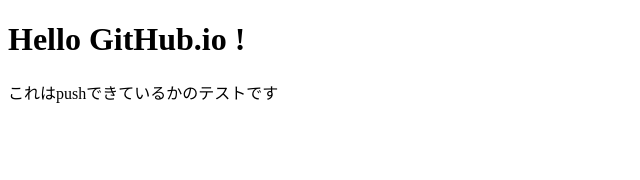
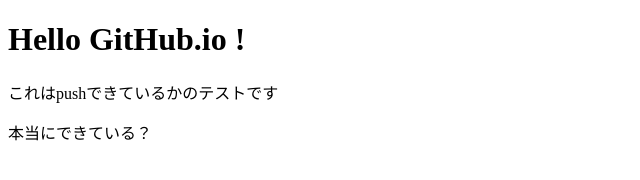
Before and after one commit to mico3531/friendly-carnival, a plain HTML site: page index.html in a window 1280 px wide. Shown: the whole page, without its empty margins (0-640 px from the left). Drawn offline with Linux system fonts and the light colour scheme.

Commit message:
This is a test

```diff
--- a/index.html
+++ b/index.html
@@ -9,5 +9,6 @@
 <body>
     <h1>Hello GitHub.io !</h1>
     <p>これはpushできているかのテストです</p>
+    <p>本当にできている？</p>
 </body>
 </html>
```
